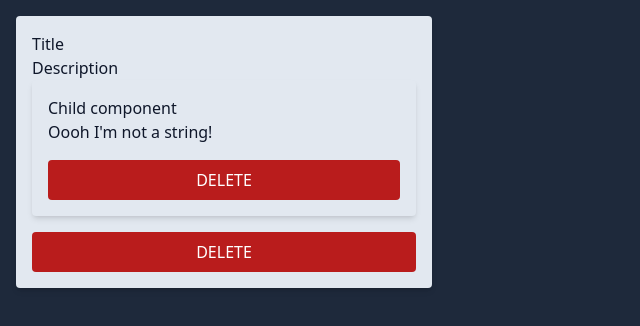
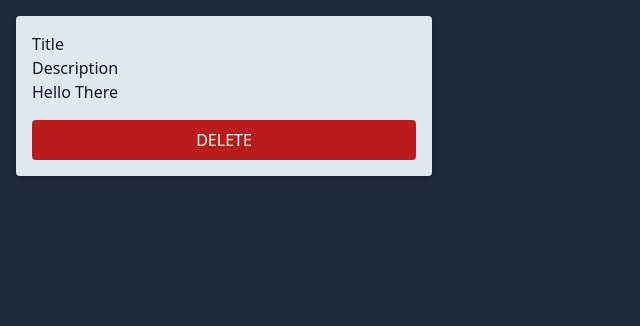
Before and after one commit to SmackSmash/react-ts-basics, a React (Vite) app: page / in a window 1280 px wide. Shown: the top 326 px of the page, without its empty margins (0-640 px from the left). Built offline with nearby package versions, Linux system fonts and the light colour scheme.

Commit message:
Introducing the ReactNode type!

```diff
--- a/src/App.tsx
+++ b/src/App.tsx
@@ -4,10 +4,7 @@ const App = () => {
   return (
     <main className='flex p-4 space-x-4'>
       <CourseGoal title='Title' description='Description'>
-        <CourseGoal
-          title='Child component'
-          description="Oooh I'm not a string!"
-        />
+        Hello There
       </CourseGoal>
     </main>
   );
--- a/src/components/CourseGoal.tsx
+++ b/src/components/CourseGoal.tsx
@@ -1,9 +1,9 @@
-import { ReactElement } from 'react';
+import { ReactNode } from 'react';
 
 interface CourseGoalProps {
   title: string;
   description: string;
-  children?: string | ReactElement;
+  children?: ReactNode;
 }
 
 const CourseGoal = ({ title, description, children }: CourseGoalProps) => {
```
